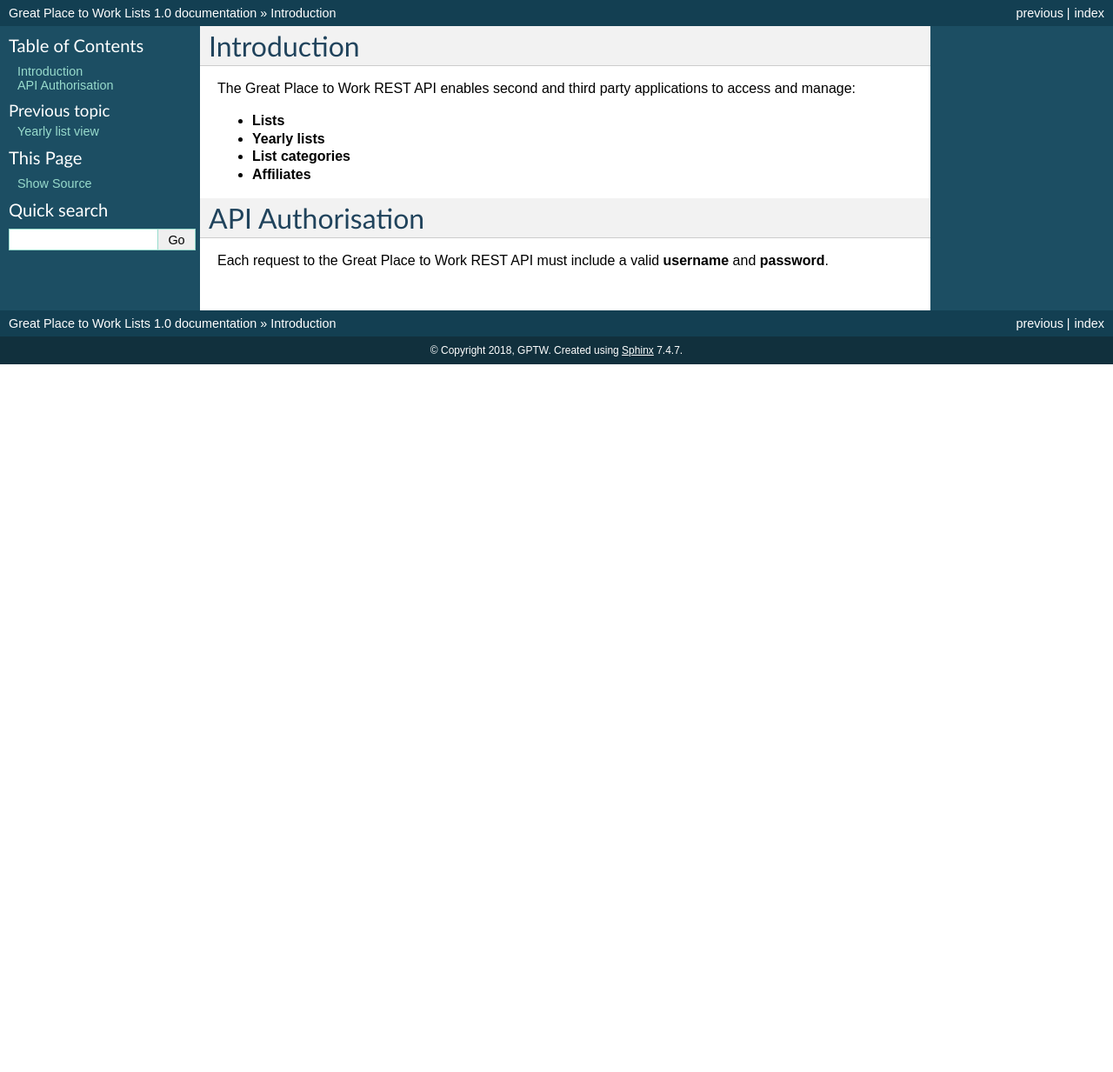
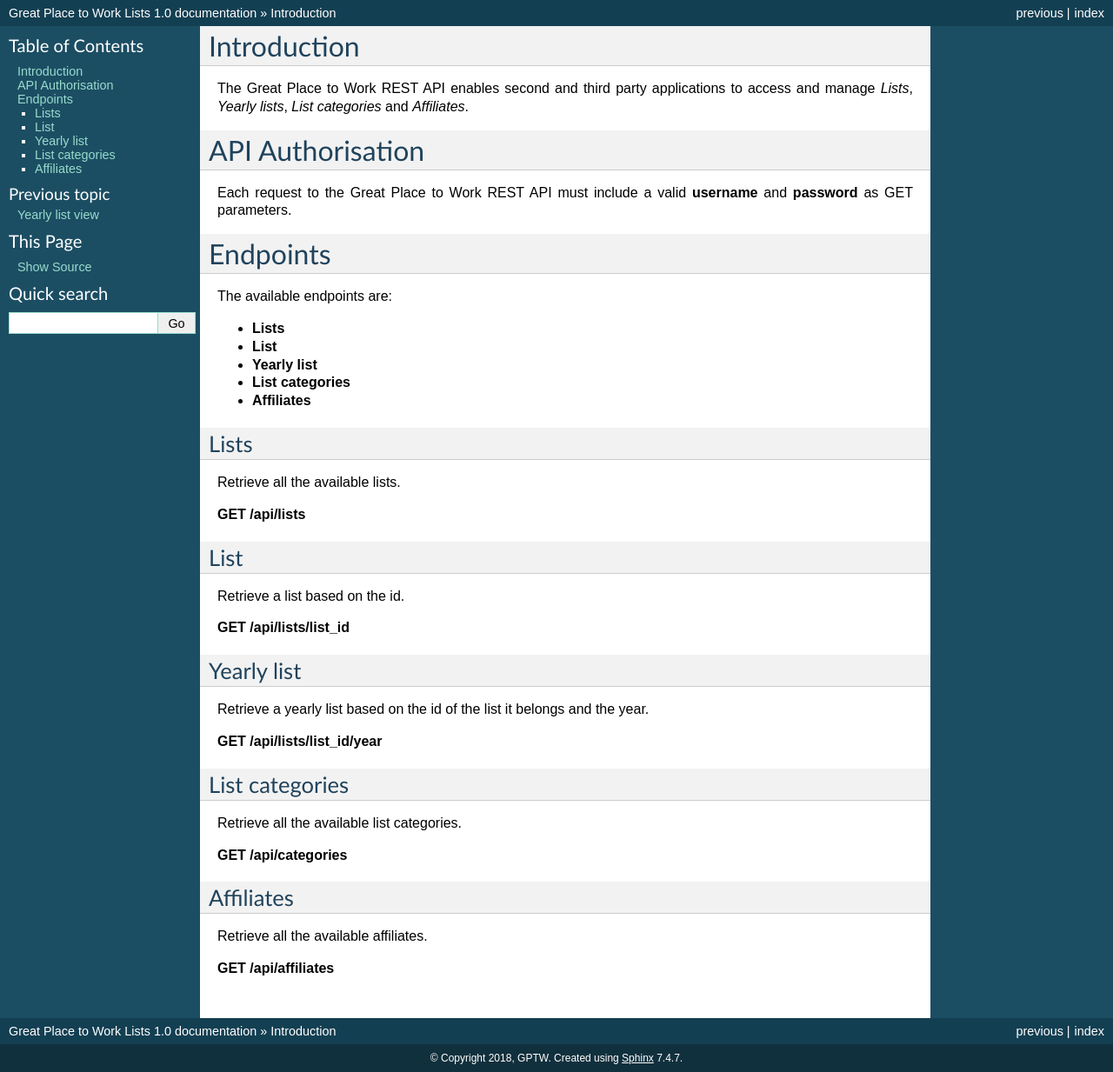
Before and after one commit to treste91/Great-Place-to-Work-Lists, a Sphinx documentation site: the page built from docs/api/intro.rst, in a window 1280 px wide. Shown: the whole page at 87% size. Built offline with Sphinx 7.4.7, drawn with Linux system fonts in a browser that asks for light colours; before the commit the page ends 900 px from its top, so only the background shows below that.

Commit message:
Update intro.rst

```diff
--- a/docs/api/intro.rst
+++ b/docs/api/intro.rst
@@ -1,14 +1,55 @@
 Introduction
 ============
 
-The Great Place to Work REST API enables second and third party applications to access and manage:
-
-* **Lists**
-* **Yearly lists**
-* **List categories**
-* **Affiliates**
+The Great Place to Work REST API enables second and third party applications to access and manage *Lists*, *Yearly lists*, *List categories* and *Affiliates*.
 
 API Authorisation
 =================
 
-Each request to the Great Place to Work REST API must include a valid **username** and **password**.
+Each request to the Great Place to Work REST API must include a valid **username** and **password** as GET parameters.
+
+Endpoints
+=========
+
+The available endpoints are:
+
+* **Lists**
+* **List**
+* **Yearly list**
+* **List categories**
+* **Affiliates**
+
+Lists
+-----
+
+Retrieve all the available lists.
+
+**GET  /api/lists**
+
+List
+-----
+
+Retrieve a list based on the id.
+
+**GET  /api/lists/list_id**
+
+Yearly list
+------------
+
+Retrieve a yearly list based on the id of the list it belongs and the year.
+
+**GET  /api/lists/list_id/year**
+
+List categories
+---------------
+
+Retrieve all the available list categories.
+
+**GET  /api/categories**
+
+Affiliates
+----------
+
+Retrieve all the available affiliates.
+
+**GET  /api/affiliates**
```
